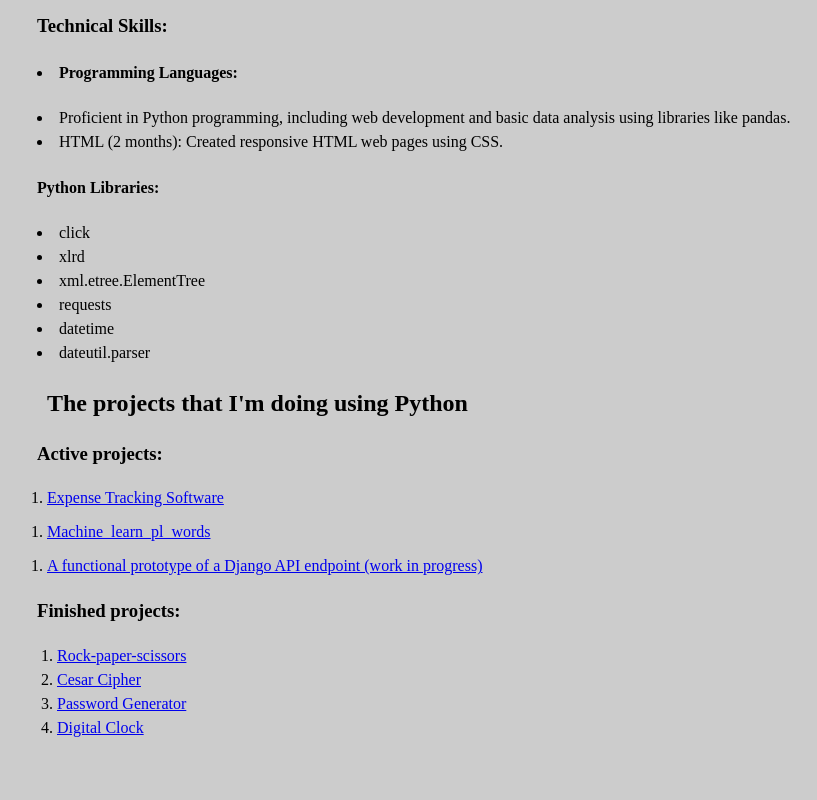
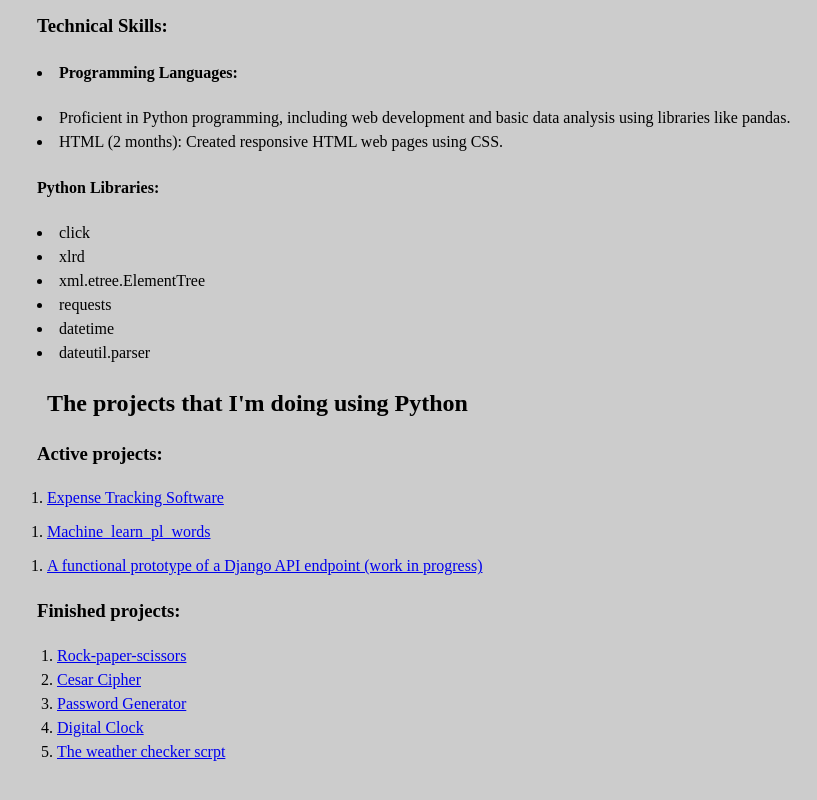
Before and after one commit to czekem/czekem.github.io, a plain HTML site: page index.html in a window 1280 px wide. Shown: the part 586-1386 px from the top of the page, without its empty margins (11-828 px from the left). Drawn offline with Linux system fonts and the light colour scheme.

Commit message:
Update index.html

```diff
--- a/index.html
+++ b/index.html
@@ -101,6 +101,7 @@
           <li> <a target='_blank' href="https://github.com/czekem/Cesar_cipher">Cesar Cipher</a></li>
           <li> <a target="_blank" href="https://github.com/czekem/pass_generator">Password Generator</a></li>
           <li> <a target="_blank" href="https://github.com/czekem/Digital_clock/tree/main"> Digital Clock</a></li>
+          <li> <a target="_blank" href="https://github.com/czekem/weather_checker_script.py">The weather checker scrpt</a></li>
         </ol>
       </ul>
 
```
